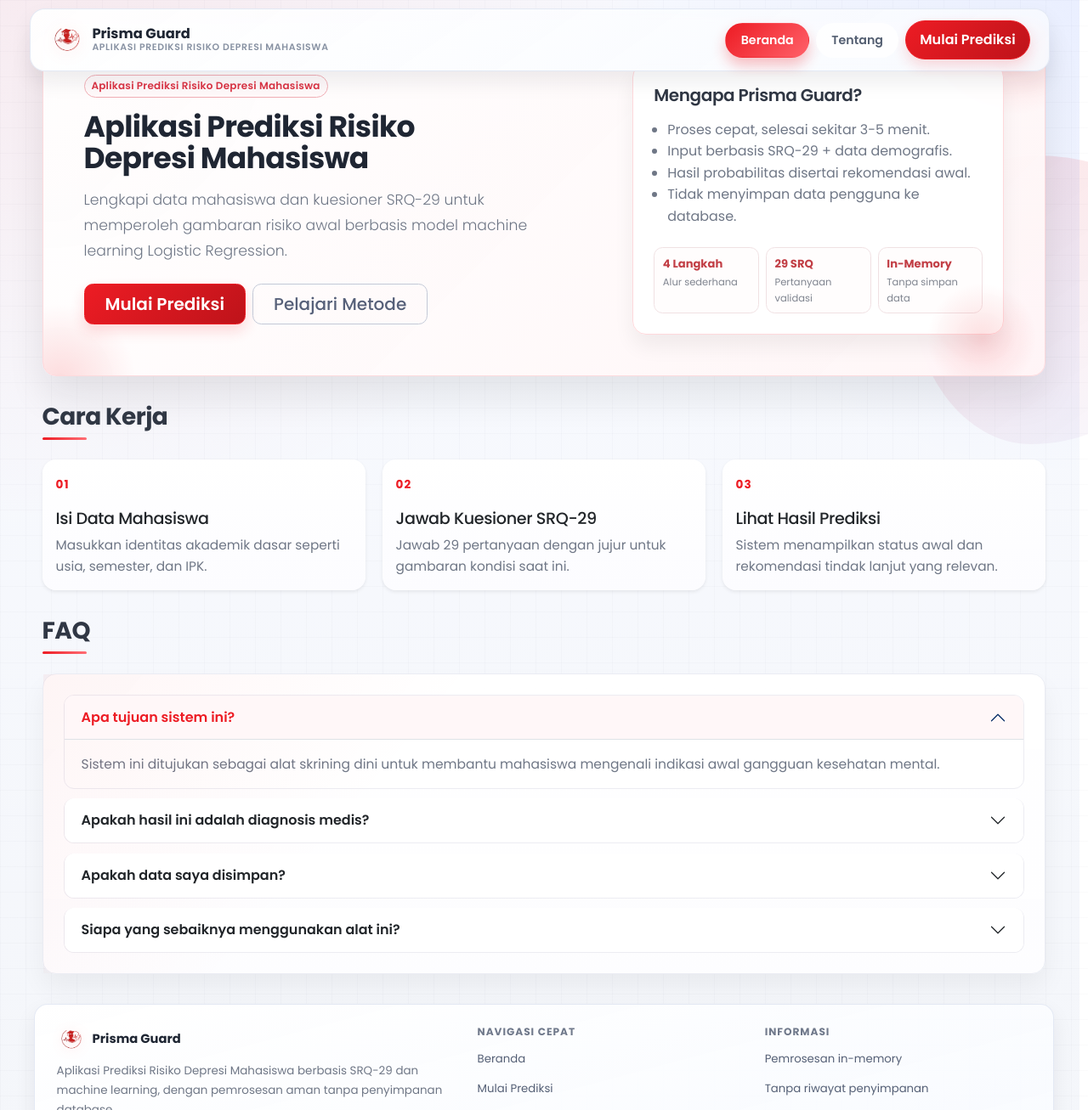
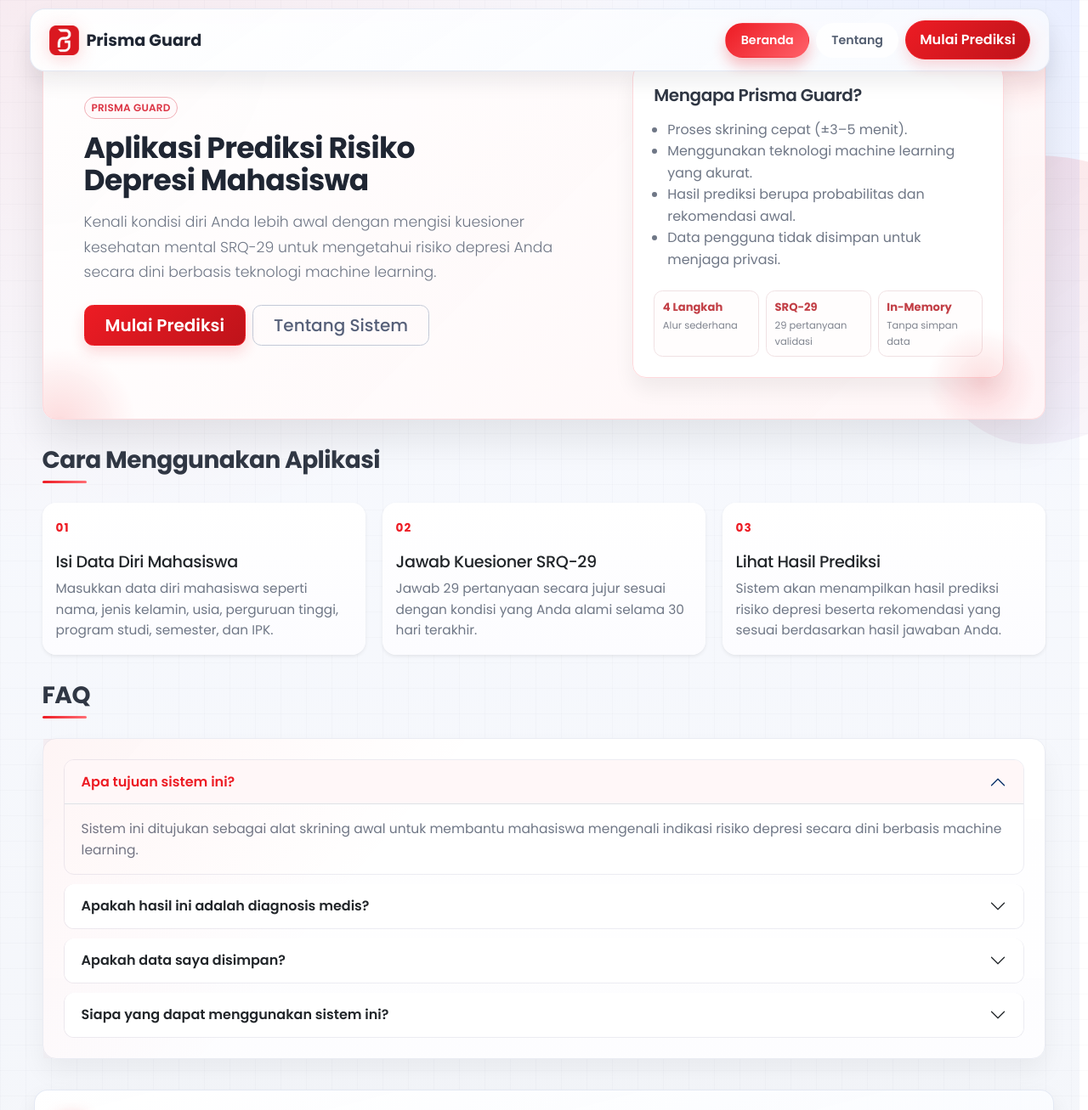
Before and after one commit to Sleepy4k/flask-prisma-guard, a Flask app: page / in a window 1280 px wide. Shown: the whole page at 85% size. Run offline with Flask 3, Linux system fonts and the light colour scheme; some libraries are stand-ins or nearby versions.

Commit message:
update deskripsi web

```diff
--- a/app.py
+++ b/app.py
@@ -26,4 +26,4 @@ def create_app() -> Flask:
 
 if __name__ == "__main__":
     app = create_app()
-    app.run(host="0.0.0.0", port=int(os.getenv("PORT", "3000")), debug=False)
+    app.run(host="0.0.0.0", port=int(os.getenv("PORT", "3000")), debug=True)
--- a/static/css/about.css
+++ b/static/css/about.css
@@ -102,7 +102,7 @@
 }
 
 .stat-value {
-    font-size: 1.6rem;
+    font-size: 1.2rem;
     font-weight: 700;
     color: var(--telkom-red);
     line-height: 1.1;
@@ -139,7 +139,7 @@
     }
 
     .stat-value {
-        font-size: 1.45rem;
+        font-size: 1.2rem;
     }
 
     .about-page .enterprise-card .card-body {
@@ -209,7 +209,7 @@
     }
 
     .stat-value {
-        font-size: 1.3rem;
+        font-size: 1.1rem;
     }
 }
 
--- a/static/css/base.css
+++ b/static/css/base.css
@@ -220,7 +220,7 @@ a {
 }
 
 .brand-title {
-    font-size: 1.02rem;
+    font-size: 1.2rem;
     font-weight: 700;
     color: var(--ink-900);
 }
@@ -235,8 +235,8 @@ a {
 }
 
 .brand-logo {
-    width: 42px;
-    height: 42px;
+    width: 35px;
+    height: 35px;
     object-fit: contain;
     filter: drop-shadow(0 4px 10px rgba(237, 28, 36, 0.2));
 }
--- a/templates/base.html
+++ b/templates/base.html
@@ -72,9 +72,6 @@
           />
           <span class="brand-text-wrap">
             <span class="brand-title">Prisma Guard</span>
-            <span class="brand-subtitle"
-              >Aplikasi Prediksi Risiko Depresi Mahasiswa</span
-            >
           </span>
         </a>
         <button
@@ -138,9 +135,8 @@
                 <span class="footer-brand-title">Prisma Guard</span>
               </div>
               <p class="footer-description">
-                Aplikasi Prediksi Risiko Depresi Mahasiswa berbasis SRQ-29
-                dan machine learning, dengan pemrosesan aman tanpa
-                penyimpanan database.
+                Sistem ini hanya digunakan sebagai alat bantu skrining awal dan tidak
+                menggantikan diagnosis medis atau konsultasi dengan tenaga profesional.
               </p>
             </section>
 
@@ -149,16 +145,16 @@
               <ul class="footer-links">
                 <li><a href="{{ url_for('main.index') }}">Beranda</a></li>
                 <li><a href="{{ url_for('main.predict') }}">Mulai Prediksi</a></li>
-                <li><a href="{{ url_for('main.about') }}">Tentang Metode</a></li>
+                <li><a href="{{ url_for('main.about') }}">Tentang Sistem</a></li>
               </ul>
             </section>
 
             <section class="footer-block">
               <h2 class="footer-heading">Informasi</h2>
               <ul class="footer-links">
-                <li><span>Pemrosesan in-memory</span></li>
-                <li><span>Tanpa riwayat penyimpanan</span></li>
-                <li><span>Hasil bukan diagnosis klinis</span></li>
+                <li><span>Berbasis kuesioner SRQ-29</span></li>
+                <li><span>Menggunakan model machine learning</span></li>
+                <li><span>Hasil prediksi disertai rekomendasi</span></li>
               </ul>
             </section>
           </div>
@@ -167,7 +163,7 @@
             <span>© 2026 Prisma Guard. All rights reserved.</span>
             <span class="footer-note"
               >
-              Dibuat oleh <a href="https://github.com/rhezarya09" target="_blank" rel="noopener noreferrer">Rheznandya Arya Priatama</a>.
+              Create by <a href="https://github.com/rhezarya09" target="_blank" rel="noopener noreferrer">Rheznandya Arya Priatama</a>.
               </span
             >
           </div>
--- a/templates/index.html
+++ b/templates/index.html
@@ -17,14 +17,14 @@
       <div class="col-lg-7">
         <span
           class="badge text-bg-light border border-danger-subtle text-danger mb-3 hero-eyebrow"
-          >Aplikasi Prediksi Risiko Depresi Mahasiswa</span
+          >PRISMA GUARD</span
         >
         <h1 class="display-6 fw-bold mb-3 hero-title">
           Aplikasi Prediksi Risiko Depresi Mahasiswa
         </h1>
         <p class="lead text-secondary mb-4">
-          Lengkapi data mahasiswa dan kuesioner SRQ-29 untuk memperoleh gambaran
-          risiko awal berbasis model machine learning Logistic Regression.
+          Kenali kondisi diri Anda lebih awal dengan mengisi kuesioner kesehatan mental SRQ-29
+          untuk mengetahui risiko depresi Anda secara dini berbasis teknologi machine learning.
         </p>
         <div class="hero-actions d-flex flex-wrap gap-2">
           <a
@@ -35,7 +35,7 @@
           <a
             href="{{ url_for('main.about') }}"
             class="btn btn-outline-secondary btn-lg px-4"
-            >Pelajari Metode</a
+            >Tentang Sistem</a
           >
         </div>
       </div>
@@ -43,10 +43,10 @@
         <div class="glass-card p-4 h-100">
           <h2 class="h5 fw-semibold mb-3">Mengapa Prisma Guard?</h2>
           <ul class="mb-0 ps-3 text-secondary">
-            <li>Proses cepat, selesai sekitar 3-5 menit.</li>
-            <li>Input berbasis SRQ-29 + data demografis.</li>
-            <li>Hasil probabilitas disertai rekomendasi awal.</li>
-            <li>Tidak menyimpan data pengguna ke database.</li>
+            <li>Proses skrining cepat (±3–5 menit).</li>
+            <li>Menggunakan teknologi machine learning yang akurat.</li>
+            <li>Hasil prediksi berupa probabilitas dan rekomendasi awal.</li>
+            <li>Data pengguna tidak disimpan untuk menjaga privasi.</li>
           </ul>
           <div class="trust-metrics mt-4">
             <div class="metric-item">
@@ -54,8 +54,8 @@
               <span>Alur sederhana</span>
             </div>
             <div class="metric-item">
-              <strong>29 SRQ</strong>
-              <span>Pertanyaan validasi</span>
+              <strong>SRQ-29</strong>
+              <span>29 pertanyaan validasi</span>
             </div>
             <div class="metric-item">
               <strong>In-Memory</strong>
@@ -68,15 +68,15 @@
   </section>
 
   <section class="mb-5">
-    <h2 class="h3 fw-bold mb-4 section-title">Cara Kerja</h2>
+    <h2 class="h3 fw-bold mb-4 section-title">Cara Menggunakan Aplikasi</h2>
     <div class="row g-3">
       <div class="col-md-4">
         <div class="card h-100 border-0 shadow-sm step-card">
           <div class="card-body">
             <span class="step-index">01</span>
-            <h3 class="h5 mt-3">Isi Data Mahasiswa</h3>
+            <h3 class="h5 mt-3">Isi Data Diri Mahasiswa</h3>
             <p class="text-secondary mb-0">
-              Masukkan identitas akademik dasar seperti usia, semester, dan IPK.
+              Masukkan data diri mahasiswa seperti nama, jenis kelamin, usia, perguruan tinggi, program studi, semester, dan IPK.
             </p>
           </div>
         </div>
@@ -87,7 +87,7 @@
             <span class="step-index">02</span>
             <h3 class="h5 mt-3">Jawab Kuesioner SRQ-29</h3>
             <p class="text-secondary mb-0">
-              Jawab 29 pertanyaan dengan jujur untuk gambaran kondisi saat ini.
+              Jawab 29 pertanyaan secara jujur sesuai dengan kondisi yang Anda alami selama 30 hari terakhir.
             </p>
           </div>
         </div>
@@ -98,8 +98,7 @@
             <span class="step-index">03</span>
             <h3 class="h5 mt-3">Lihat Hasil Prediksi</h3>
             <p class="text-secondary mb-0">
-              Sistem menampilkan status awal dan rekomendasi tindak lanjut yang
-              relevan.
+              Sistem akan menampilkan hasil prediksi risiko depresi beserta rekomendasi yang sesuai berdasarkan hasil jawaban Anda.
             </p>
           </div>
         </div>
@@ -131,8 +130,8 @@
             data-bs-parent="#faqAccordion"
           >
             <div class="accordion-body text-secondary">
-              Sistem ini ditujukan sebagai alat skrining dini untuk membantu
-              mahasiswa mengenali indikasi awal gangguan kesehatan mental.
+              Sistem ini ditujukan sebagai alat skrining awal untuk membantu mahasiswa
+              mengenali indikasi risiko depresi secara dini berbasis machine learning.
             </div>
           </div>
         </div>
@@ -156,8 +155,8 @@
             data-bs-parent="#faqAccordion"
           >
             <div class="accordion-body text-secondary">
-              Bukan. Hasil hanya prediksi awal berbasis model statistik. Untuk
-              diagnosis, tetap konsultasikan ke psikolog atau psikiater.
+              Tidak. Hasil yang ditampilkan hanya sebagai prediksi awal dan bukan diagnosis medis. Untuk
+              diagnosis yang lebih akurat, disarankan untuk berkonsultasi dengan tenaga profesional.
             </div>
           </div>
         </div>
@@ -181,8 +180,8 @@
             data-bs-parent="#faqAccordion"
           >
             <div class="accordion-body text-secondary">
-              Tidak. Sesuai desain sistem ini, semua pemrosesan dilakukan secara
-              in-memory dan tidak ada penyimpanan ke database.
+              Tidak. Sistem ini tidak menyimpan data pengguna untuk menjaga privasi.
+              Semua data yang dimasukan hanya digunakan selama proses prediksi berlangsung.
             </div>
           </div>
         </div>
@@ -196,7 +195,7 @@
               aria-expanded="false"
               aria-controls="faqFour"
             >
-              Siapa yang sebaiknya menggunakan alat ini?
+              Siapa yang dapat menggunakan sistem ini?
             </button>
           </h3>
           <div
@@ -206,8 +205,8 @@
             data-bs-parent="#faqAccordion"
           >
             <div class="accordion-body text-secondary">
-              Mahasiswa yang ingin melakukan pengecekan awal kondisi psikologis
-              untuk meningkatkan kewaspadaan dan mencari bantuan lebih cepat.
+              Sistem ini ditujukan untuk mahasiswa yang ingin melakukan pengecekan awal kondisi
+              psikologis untuk meningkatkan kewaspadaan dan mencari bantuan lebih cepat.
             </div>
           </div>
         </div>
```
Also changed, not shown: templates/about.html (+27 -27 lines), templates/predict.html (+4 -5 lines), templates/result.html (+5 -7 lines), static/favicon.ico, static/img/logo.png.
